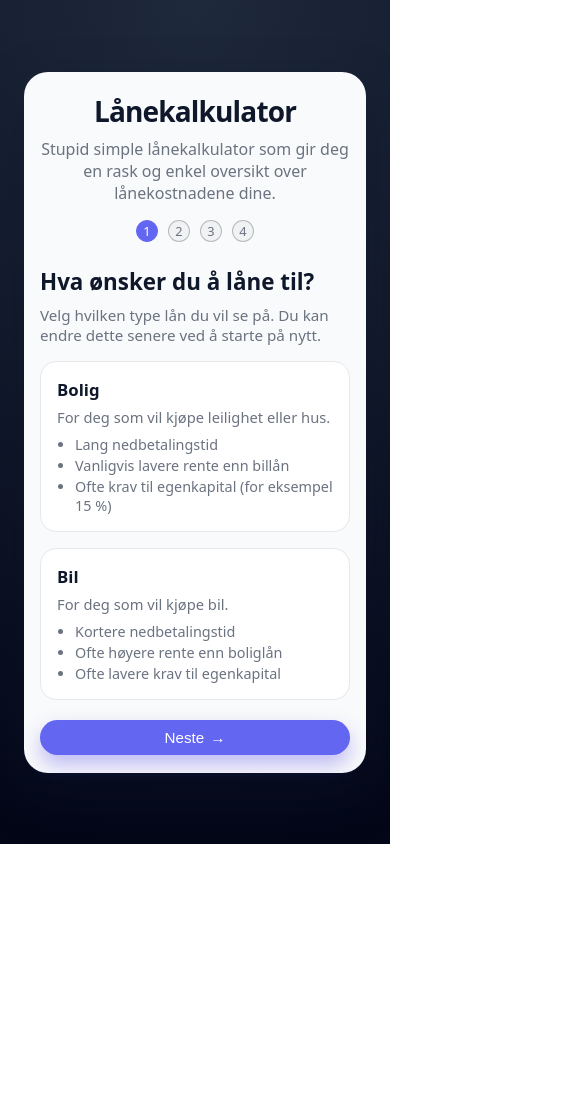
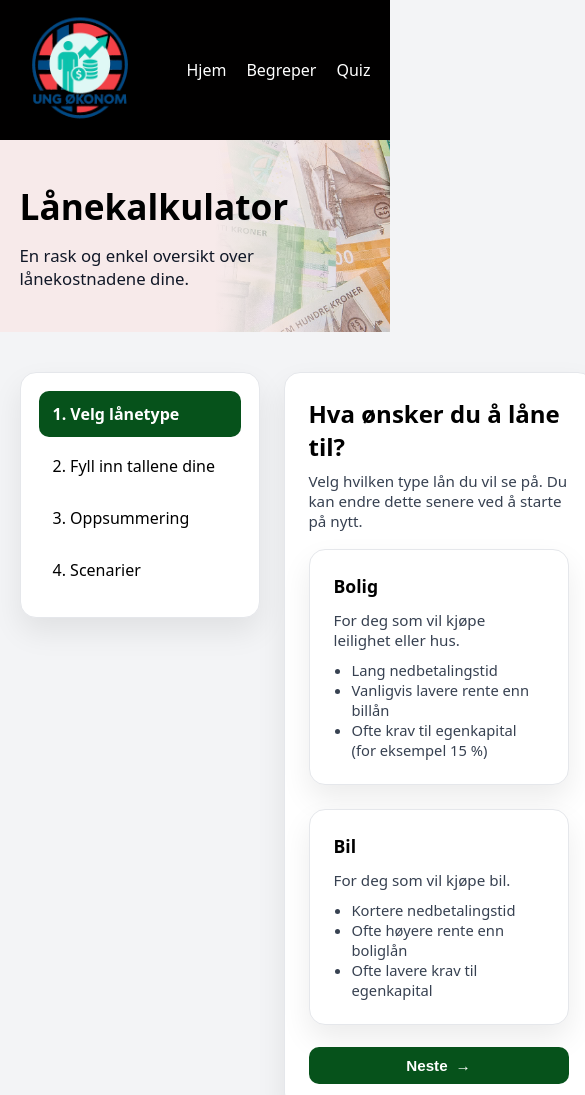
Before and after one commit to henrietteaadland/ungokonom, a plain HTML site: page Smidig-Prosjekt/loan-calc/index.html in a window 390 px wide. Shown: the top 1095 px of the page, 585 px wide, since content can reach past the window. Before the commit the page ends 844 px from the top, so only its background shows below. Drawn offline with nearby package versions, Linux system fonts and the light colour scheme.

Commit message:
Oppdatert lånekalkulator
Har oppdatert lånekalkulator sin meny for å gjøre det enda mer oversiktillig. Har i tillegg endret stilen slik at den passer inn med resten.

```diff
--- a/Smidig-Prosjekt/loan-calc/css/styles.css
+++ b/Smidig-Prosjekt/loan-calc/css/styles.css
@@ -1,110 +1,201 @@
 /* ============================================================
    FIL: styles.css
-   Enkel styling for lånekalkulatoren
+   Styling for lånekalkulatoren – tilpasset resten av UngØkonom
    ------------------------------------------------------------
    Fokus:
    - Ren, luftig layout
    - Kort som er tydelige å klikke på
    - God lesbarhet
+
+   Ny mål:
+   Samme stil som resten av UngØkonom sidene
    ============================================================ */
 
-/* ========= BASIS ========= */
-
 :root {
-  --bg-body: #0f172a;
-  --bg-card: #f9fafb;
-  --accent: #6366f1;
-  --accent-soft: rgba(99, 102, 241, 0.12);
-  --accent-strong: #4f46e5;
-  --border-subtle: #e5e7eb;
-  --text-main: #0f172a;
-  --text-muted: #6b7280;
-  --error: #dc2626;
+  --page-bg: #f3f4f6;
+  --text: #000000;
+  --muted: #374151;
+  --nav-bg: #010000;
+  --card-bg: #ffffff;
+  --border: #e5e7eb;
+  --shadow: 0 14px 30px rgba(0, 0, 0, 0.08);
+  --brand-green: rgb(6, 82, 27);
+  --brand-green-hover: rgb(5, 68, 22);
 }
 
-*,
-*::before,
-*::after {
+* {
   box-sizing: border-box;
 }
 
-html,
 body {
   margin: 0;
-  padding: 0;
   font-family: system-ui, -apple-system, BlinkMacSystemFont, "Segoe UI", sans-serif;
-  background: radial-gradient(circle at top, #1e293b, #020617);
-  color: var(--text-main);
+  background: var(--page-bg);
+  color: var(--text);
 }
 
-/* Sentrerer kortet på siden */
+/* Nav */
 
-body {
-  min-height: 100vh;
+nav {
+  background: var(--nav-bg);
+  width: 100%;
+  padding: 10px 5%;
   display: flex;
   align-items: center;
-  justify-content: center;
-  padding: 24px;
+  justify-content: space-between;
 }
 
-/* ========= HOVEDKORT ========= */
-
-.loan_page {
-  max-width: 960px;
-  width: 100%;
-  background: #f9fafb;
-  border-radius: 24px;
-  padding: 32px 24px 28px;
-  box-shadow: 0 20px 50px rgba(15, 23, 42, 0.35);
+nav img {
+  width: 120px;
+  height: auto;
 }
 
-/* ========= HEADER ========= */
-
-.page_header {
-  text-align: center;
-  margin-bottom: 24px;
+nav ul {
+  list-style: none;
+  display: flex;
+  gap: 20px;
+  margin: 0;
+  padding: 0;
 }
 
-.page_header h1 {
-  margin: 0 0 8px 0;
-  font-size: 1.75rem;
-  letter-spacing: -0.03em;
+nav ul li a {
+  color: #ffffff;
+  text-decoration: none;
 }
 
-.page_header p {
-  margin: 0;
-  color: var(--text-muted);
+.logo-link {
+  display: flex;
+  align-items: center;
 }
 
-/* Liten "stepper" som viser fremdrift */
+.logo-link img {
+  width: 120px;
+  height: auto;
+  cursor: pointer;
+}
+
+/* Hero med samme stil som resten av sidene */
+
+.hero {
+  background:
+    linear-gradient(
+      90deg,
+      #f7eaea 0%,
+      #f7eaea 55%,
+      rgba(247, 234, 234, 0) 100%
+    ),
+    url("../../Infoside/images/Penger.jpg");
+  background-repeat: no-repeat;
+  background-position: right center;
+  background-size: cover;
+
+  padding: clamp(42px, 5vw, 70px) 5%;
+}
+
+.hero-inner {
+  max-width: 900px;
+}
+
+.hero h1 {
+  font-size: clamp(2.2rem, 3.6vw, 3.2rem);
+  margin: 0 0 14px;
+}
+
+.hero p {
+  font-size: 1.05rem;
+  margin: 0;
+  color: #111827;
+  max-width: 70ch;
+}
+
+/* Stepper dot */
+/* Glem denne foreløpig, tester en annen type indikator/meny
 
 .stepper {
   margin-top: 16px;
   display: flex;
-  justify-content: center;
   gap: 10px;
 }
 
 .stepper_dot {
-  width: 22px;
-  height: 22px;
+  width: 26px;
+  height: 26px;
   border-radius: 999px;
-  border: 1px solid rgba(15, 23, 42, 0.25);
-  background: rgba(15, 23, 42, 0.03);
+  border: 1px solid rgba(0, 0, 0, 0.25);
+  background: rgba(0, 0, 0, 0.03);
   display: flex;
   align-items: center;
   justify-content: center;
-  font-size: 0.8rem;
-  color: var(--text-muted);
+  font-size: 0.85rem;
+  color: rgba(0, 0, 0, 0.65);
 }
 
 .stepper_dot_active {
-  background: var(--accent);
-  border-color: var(--accent);
+  background: var(--brand-green);
+  border-color: var(--brand-green);
   color: #ffffff;
 }
+*/
 
-/* ========= STEG-SEKSJONER ========= */
+
+.loan_page {
+  max-width: 1100px;
+  margin: 40px auto 70px;
+  padding: 0 5%;
+}
+
+/* Meny på venstre side i steden for stepper dots */
+.loan_layout {
+  display: flex;
+  align-items: flex-start;
+  gap: 24px;
+}
+
+/* Selve kalkulatoren som kort */
+
+.loan_layout .step {
+  background: var(--card-bg);
+  border: 1px solid var(--border);
+  border-radius: 16px;
+  padding: 24px;
+  box-shadow: var(--shadow);
+  flex: 1;
+}
+
+.step_menu {
+  width: 240px;
+  flex-shrink: 0;
+  background: var(--card-bg);
+  border: 1px solid var(--border);
+  border-radius: 16px;
+  padding: 18px;
+  box-shadow: var(--shadow);
+}
+
+.step_menu ul {
+  list-style: none;
+  margin: 0;
+  padding: 0;
+}
+
+.step_menu_item {
+  padding: 12px 14px;
+  border-radius: 10px;
+  cursor: pointer;
+  margin-bottom: 6px;
+}
+
+.step_menu_item:hover {
+  background: #f3f4f6;
+}
+
+.step_menu_item_active {
+  background: var(--brand-green);
+  color: #ffffff;
+  font-weight: 600;
+}
+
+/* Stegene */
 
 .step {
   display: none;
@@ -114,81 +205,66 @@ body {
   display: block;
 }
 
-/* ========= STEG-OVERSKRIFTER ========= */
-
 h2 {
   margin: 0 0 8px 0;
-  font-size: 1.4rem;
+  font-size: 1.5rem;
 }
 
 .step_subtitle {
   margin: 0 0 16px 0;
-  color: var(--text-muted);
+  color: var(--muted);
   font-size: 0.95rem;
 }
 
-/* ========= STEG 1: VALG AV LÅNETYPE ========= */
+/* Steg 1: Valg av lån */
 
 .loan_type_grid {
   display: grid;
-  grid-template-columns: repeat(2, minmax(0, 1fr));
-  gap: 16px;
-  margin-top: 16px;
+  grid-template-columns: repeat(auto-fit, minmax(260px, 1fr));
+  gap: 24px;
+  margin-top: 18px;
 }
 
 .loan_card {
+  background: var(--card-bg);
   border-radius: 16px;
-  border: 1px solid var(--border-subtle);
-  padding: 16px 16px 14px;
-  background: #ffffff;
+  padding: 24px;
+  border: 1px solid var(--border);
+  box-shadow: var(--shadow);
   cursor: pointer;
-  transition:
-    background 0.15s ease,
-    border-color 0.15s ease,
-    box-shadow 0.15s ease,
-    transform 0.12s ease;
+  transition: transform 0.12s ease, border-color 0.15s ease, box-shadow 0.15s ease;
 }
 
 .loan_card h3 {
-  margin: 0 0 6px 0;
-  font-size: 1.05rem;
+  margin: 0 0 12px;
+  font-size: 1.1rem;
 }
 
 .loan_card p {
-  margin: 0 0 8px 0;
-  color: var(--text-muted);
-  font-size: 0.92rem;
+  margin: 0 0 10px;
+  font-size: 0.95rem;
+  color: var(--muted);
 }
 
 .loan_card ul {
   margin: 0;
   padding-left: 18px;
-  font-size: 0.9rem;
-  color: var(--text-muted);
+  color: var(--muted);
+  font-size: 0.92rem;
 }
 
-.loan_card li {
-  margin-bottom: 2px;
-}
-
-/* Hover-effekt */
-
 .loan_card:hover {
-  border-color: var(--accent);
-  background: #f5f3ff;
-  box-shadow: 0 12px 28px rgba(99, 102, 241, 0.25);
+  border-color: rgba(6, 82, 27, 0.55);
+  box-shadow: 0 18px 36px rgba(0, 0, 0, 0.12);
   transform: translateY(-2px);
 }
 
-/* Valgt kort */
-
 .loan_card.selected {
-  border-color: var(--accent-strong);
-  background: #eef2ff;
-  box-shadow: 0 16px 40px rgba(79, 70, 229, 0.35);
+  border-color: var(--brand-green);
+  box-shadow: 0 18px 40px rgba(6, 82, 27, 0.18);
 }
 
-/* ========= STEG 2: INPUT-FELT ========= */
+/* Steg 2 Input */
 
 .input_grid {
   display: grid;
@@ -199,7 +275,7 @@ h2 {
 
 .input_grid label {
   display: block;
-  margin-bottom: 4px;
+  margin-bottom: 6px;
   font-size: 0.9rem;
 }
 
@@ -207,190 +283,150 @@ h2 {
   width: 100%;
   padding: 10px 11px;
   border-radius: 10px;
-  border: 1px solid var(--border-subtle);
+  border: 1px solid var(--border);
   font-size: 0.95rem;
   outline: none;
-  transition:
-    border-color 0.12s ease,
-    box-shadow 0.12s ease,
-    background-color 0.12s ease;
+  background: #ffffff;
 }
 
 .input_grid input:focus {
-  border-color: var(--accent);
-  box-shadow: 0 0 0 1px var(--accent-soft);
-  background: #ffffff;
+  border-color: rgba(6, 82, 27, 0.65);
+  box-shadow: 0 0 0 3px rgba(6, 82, 27, 0.12);
 }
 
-/* Info-tekst nederst */
-
 .step_footnote {
-  margin: 4px 0 0 0;
-  font-size: 0.82rem;
-  color: var(--text-muted);
+  margin: 6px 0 0 0;
+  font-size: 0.85rem;
+  color: var(--muted);
 }
 
-/* ========= STEG 3 & 4: OPPSUMMERING / SCENARIER ========= */
+/* Oppsummering og scenario */
 
 .summary_box {
-  border-radius: 14px;
-  border: 1px solid var(--border-subtle);
+  border-radius: 16px;
+  border: 1px solid var(--border);
   background: #ffffff;
-  padding: 14px 16px;
+  padding: 18px 18px;
   margin: 14px 0 18px 0;
   font-size: 0.95rem;
 }
 
 .summary_box p {
-  margin: 4px 0;
+  margin: 6px 0;
 }
-
-.summary_box strong {
-  font-weight: 600;
-}
-
-/* Scenarierutenett i steg 4 */
 
 .scenario_grid {
   display: grid;
-  grid-template-columns: repeat(3, minmax(0, 1fr));
-  gap: 16px;
+  grid-template-columns: repeat(auto-fit, minmax(280px, 1fr));
+  gap: 24px;
   margin-top: 12px;
 }
 
 .scenario_card {
-  border-radius: 14px;
-  border: 1px solid var(--border-subtle);
+  border-radius: 16px;
+  border: 1px solid var(--border);
   background: #ffffff;
-  padding: 14px 14px 12px;
-  font-size: 0.9rem;
+  padding: 18px;
+  box-shadow: var(--shadow);
+  font-size: 0.95rem;
 }
 
 .scenario_card h3 {
-  margin: 0 0 4px 0;
-  font-size: 1rem;
+  margin: 0 0 8px 0;
+  font-size: 1.05rem;
 }
 
 .scenario_card p {
-  margin: 4px 0;
+  margin: 6px 0;
+  color: var(--muted);
 }
-
-/* Input-rad for scenario */
 
 .scenario_input_row {
   display: flex;
   align-items: center;
-  margin: 8px 0 6px 0;
-  gap: 6px;
+  margin: 10px 0 8px 0;
+  gap: 8px;
 }
 
 .scenario_input_row input {
   flex: 1;
-  padding: 7px 9px;
+  padding: 9px 10px;
   border-radius: 10px;
-  border: 1px solid var(--border-subtle);
-  font-size: 0.9rem;
+  border: 1px solid var(--border);
+  font-size: 0.95rem;
+  outline: none;
+}
+
+.scenario_input_row input:focus {
+  border-color: rgba(6, 82, 27, 0.65);
+  box-shadow: 0 0 0 3px rgba(6, 82, 27, 0.12);
 }
 
 .scenario_input_suffix {
-  font-size: 0.85rem;
-  color: var(--text-muted);
+  font-size: 0.9rem;
+  color: var(--muted);
 }
 
-/* Mindre forklarende tekst nederst i hvert scenario */
-
 .scenario_result_small {
-  margin-top: 6px;
-  font-size: 0.82rem;
-  color: var(--text-muted);
+  margin-top: 10px;
+  font-size: 0.88rem;
+  color: var(--muted);
 }
 
-/* ========= KNAPPER ========= */
+/* Knapper*/
 
 .step_actions {
-  margin-top: 20px;
+  margin-top: 22px;
   display: flex;
   justify-content: flex-end;
   gap: 12px;
 }
 
 .step_actions button {
-  border-radius: 999px;
-  padding: 9px 18px;
+  border-radius: 10px;
+  padding: 10px 16px;
   font-size: 0.95rem;
   cursor: pointer;
   border: none;
   outline: none;
-  display: inline-flex;
-  align-items: center;
-  justify-content: center;
-  gap: 6px;
 }
 
 .btn_primary {
-  background: var(--accent);
+  background: var(--brand-green);
   color: #ffffff;
-  box-shadow: 0 10px 20px rgba(79, 70, 229, 0.35);
-  transition:
-    background 0.12s ease,
-    transform 0.08s ease,
-    box-shadow 0.12s ease;
+  font-weight: 600;
 }
 
 .btn_primary:hover {
-  background: var(--accent-strong);
-  transform: translateY(-1px);
-  box-shadow: 0 12px 28px rgba(79, 70, 229, 0.45);
+  background: var(--brand-green-hover);
 }
 
 .btn_secondary {
   background: #ffffff;
-  color: var(--text-main);
-  border: 1px solid var(--border-subtle);
+  color: var(--text);
+  border: 1px solid var(--border);
+  font-weight: 600;
 }
-
-/* "Neste"-knapp med lite pil-ikon (tekstlig) */
 
 .next_btn::after {
   content: "→";
-  font-size: 0.95rem;
+  margin-left: 8px;
 }
 
-/* ========= GRAFISK VISNING ========= */
-
-.loan_chart_container {
-  margin-top: 24px;
-}
+/* Graf */
 
 .loan_chart_container canvas {
   width: 100%;
-  max-width: 480px;
-  height: 260px;
+  max-width: 700px;
+  height: 280px;
   display: block;
   margin: 0 auto;
 }
 
-/* ========= RESPONSIV TILPASNING ========= */
 
-@media (max-width: 768px) {
-  .loan_page {
-    padding: 20px 16px 18px;
-  }
-
-  .loan_type_grid {
-    grid-template-columns: 1fr;
-  }
-
+@media (max-width: 820px) {
   .input_grid {
     grid-template-columns: 1fr;
-  }
-
-  .scenario_grid {
-    grid-template-columns: 1fr;
-  }
-
-  .step_actions {
-    justify-content: center;
   }
 
   .step_actions {
--- a/Smidig-Prosjekt/loan-calc/index.html
+++ b/Smidig-Prosjekt/loan-calc/index.html
@@ -10,21 +10,49 @@
 
 <body>
 
-  <main class="loan_page">
+  <nav>
+    <a href="../frontpage/front.html" class="logo-link">
+      <img src="../Infoside/images/logo.jpg" alt="UngØkonom Logo">
+    </a>
 
-    <!-- Felles header for ALLE steg -->
-    <header class="page_header">
+    <ul>
+      <li><a href="../frontpage/front.html">Hjem</a></li>
+      <li><a href="../Infoside/Info.html">Begreper</a></li>
+      <li><a href="../Infoside/Quiz.html">Quiz</a></li>
+    </ul>
+  </nav>
+
+  <section class="hero loan_hero">
+    <div class="hero-inner">
       <h1>Lånekalkulator</h1>
-      <p>Stupid simple lånekalkulator som gir deg en rask og enkel oversikt over lånekostnadene dine.</p>
-
-      <!-- Enkel "stepper" som viser hvor langt du har kommet -->
-      <div class="stepper">
+      <p>En rask og enkel oversikt over lånekostnadene dine.</p>
+<!-- Glem denne foreløpig, tester en annen type indikator/meny
+      <div class="stepper" aria-label="Stegindikator">
         <div class="stepper_dot">1</div>
         <div class="stepper_dot">2</div>
         <div class="stepper_dot">3</div>
         <div class="stepper_dot">4</div>
       </div>
-    </header>
+    -->
+    </div>
+  </section>
+
+  <main class="loan_page">
+    <div class="loan_layout">
+
+      <!--
+      Ny meny som skal være på venstre siden av lånekalkulatoren,
+       i stedet for stepper dot som vi brukte tidligere rett over
+       -->
+
+       <aside class="step_menu">
+        <ul>
+          <li id="menu_step_1" class="step_menu_item step_menu_item_active">1. Velg lånetype</li>
+          <li id="menu_step_2" class="step_menu_item">2. Fyll inn tallene dine</li>
+          <li id="menu_step_3" class="step_menu_item">3. Oppsummering</li>
+          <li id="menu_step_4" class="step_menu_item">4. Scenarier</li>
+        </ul>
+       </aside>
 
     <!--
     ------------------------------
@@ -242,7 +270,7 @@
         <button id="btn_restart" class="btn_primary">Start på nytt</button>
       </div>
     </section>
-
+    </div>
   </main>
 
     <script src="https://cdn.jsdelivr.net/npm/chart.js@4.5.1"></script>
--- a/Smidig-Prosjekt/loan-calc/js/navigation.js
+++ b/Smidig-Prosjekt/loan-calc/js/navigation.js
@@ -18,7 +18,25 @@ Samspill med andre filer:
 
 /*
 ------------------------------------------------------------
-DEL 1: Hjelpefunksjon for å vise riktig steg
+DEL 1A: Oppdater steg-meny på venstre siden av lånekalkuilatoren
+------------------------------------------------------------
+*/
+function update_step_menu_active(step_number) {
+  const all_menu_items = document.querySelectorAll(".step_menu_item");
+
+  all_menu_items.forEach(function (menu_item) {
+    menu_item.classList.remove("step_menu_item_active");
+  });
+
+  const active_menu_item = document.getElementById("menu_step_" + step_number);
+  if (active_menu_item) {
+    active_menu_item.classList.add("step_menu_item_active");
+  }
+}
+
+/*
+------------------------------------------------------------
+DEL 1B: Hjelpefunksjon for å vise riktig steg
 ------------------------------------------------------------
 */
 function show_step(step_number) {
@@ -44,24 +62,30 @@ function show_step(step_number) {
   }
 
   /*
+  ----------------------
+  Oppdater venstre meny
+  ----------------------
+  */
+  update_step_menu_active(step_number);
+
+  /*
   ----------------------------
   Oppdater prikkene i stepper
+  Kommentert ut for å teste/bruke en annen meny
   ----------------------------
-  */
+
   const dots = document.querySelectorAll(".stepper_dot");
 
   dots.forEach(function (dot, index) {
-    /*
-    ------------------------------------------------------------
-    index starter på 0, så vi sammenligner med step_number - 1
-    ------------------------------------------------------------
-    */
+    // index starter på 0, så vi sammenligner med step_number - 1
     if (index === step_number - 1) {
       dot.classList.add("stepper_dot_active");
     } else {
       dot.classList.remove("stepper_dot_active");
     }
   });
+
+  */
 }
 
 /*
@@ -119,7 +143,6 @@ function setup_navigation() {
     });
   }
 
-
   if (btn_restart) {
     btn_restart.addEventListener("click", function () {
       window.location.reload();
@@ -134,34 +157,7 @@ DEL 3: Init når siden er ferdig lastet
 */
 document.addEventListener("DOMContentLoaded", function () {
   show_step(1);
-
-  /*
-  ----------------------
-  Start på steg 1
-  ----------------------
-  */
-
   setup_step1();
-
-  /*
-  ----------------------
-  Valg av lånetype (calculator.js)
-  ----------------------
-  */
-
   setup_step2();
-
-  /*
-  ----------------------
-  Skjemaet med tall (calculator.js)
-  ----------------------
-  */
-
   setup_navigation();
-
-  /*
-  ----------------------
-  Denne filen
-  ----------------------
-  */
 });
```
Lines whose indentation alone changed are shown as unchanged.
